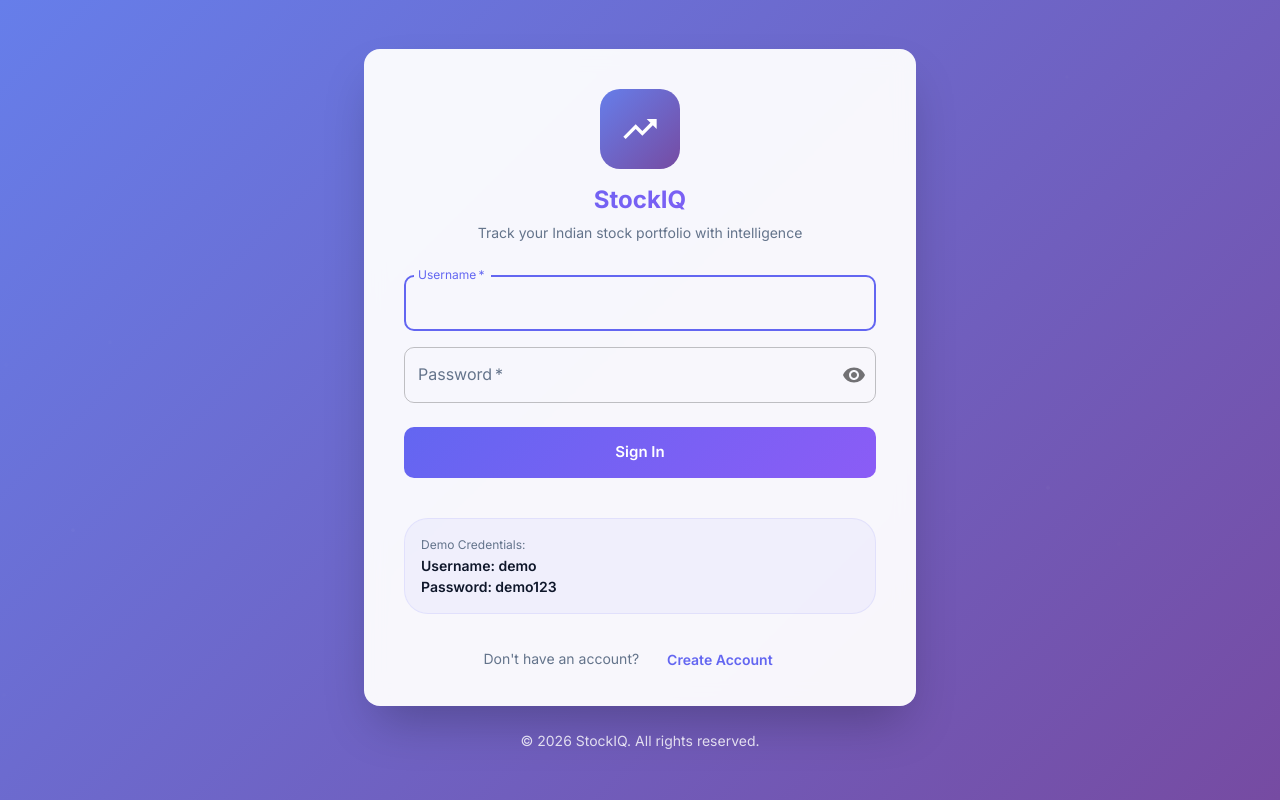
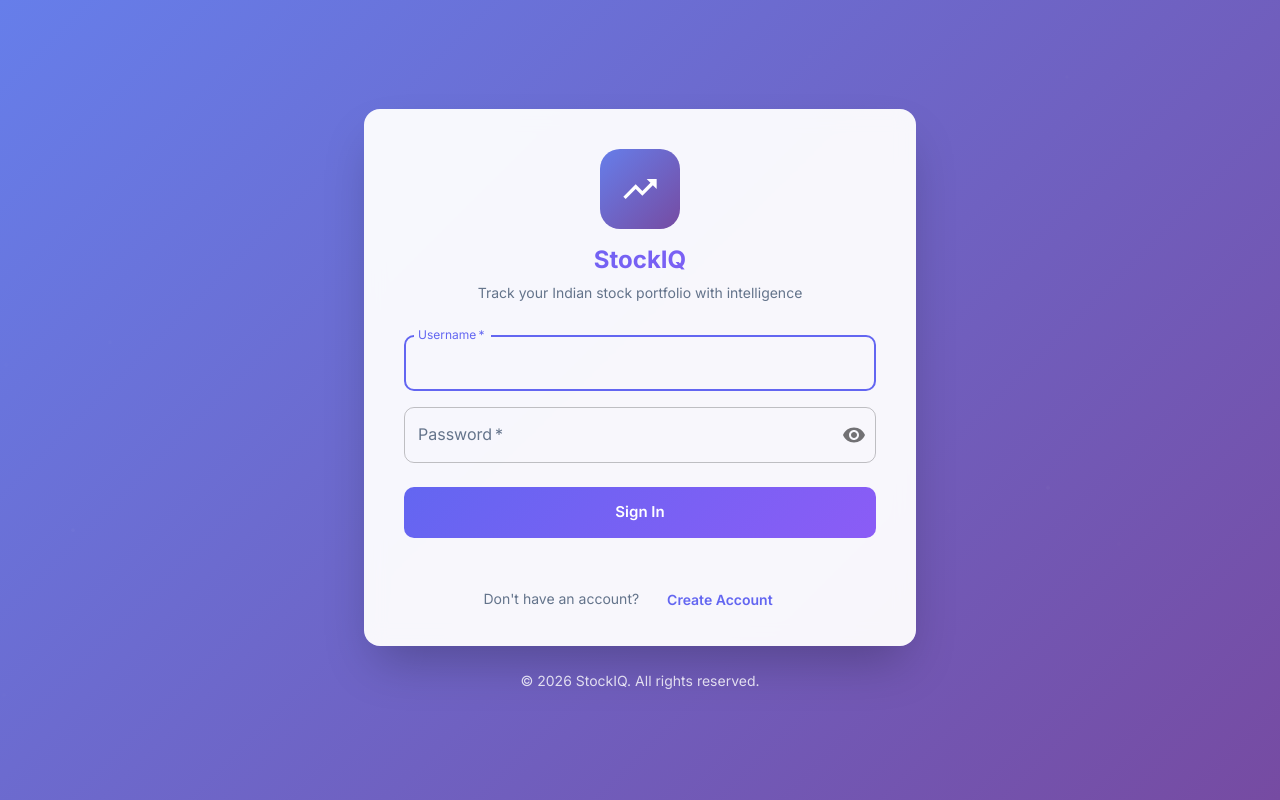
Before and after one commit to praneet30debnath/stockiq-frontend, a React (Vite) app: page /login in a window 1280 px wide. Built offline with nearby package versions, Linux system fonts and the light colour scheme; no server answers.

Commit message:
Removing demo creds from login screen

```diff
--- a/src/pages/Login/index.tsx
+++ b/src/pages/Login/index.tsx
@@ -195,27 +195,6 @@ const Login = () => {
                 </Button>
               </form>
 
-              {/* Demo Credentials */}
-              <Box
-                sx={{
-                  mt: 3,
-                  p: 2,
-                  borderRadius: 2,
-                  background: 'rgba(99, 102, 241, 0.05)',
-                  border: '1px solid rgba(99, 102, 241, 0.1)',
-                }}
-              >
-                <Typography variant="caption" color="text.secondary" display="block">
-                  Demo Credentials:
-                </Typography>
-                <Typography variant="body2" fontWeight="600">
-                  Username: demo
-                </Typography>
-                <Typography variant="body2" fontWeight="600">
-                  Password: demo123
-                </Typography>
-              </Box>
-
               {/* Register Link */}
               <Box sx={{ mt: 3, textAlign: 'center' }}>
                 <Typography variant="body2" color="text.secondary">
--- a/src/store/slices/authSlice.ts
+++ b/src/store/slices/authSlice.ts
@@ -45,6 +45,7 @@ const authSlice = createSlice({
       state.user = action.payload.user;
       state.token = action.payload.token;
       state.isAuthenticated = true;
+      state.loading = false;
       state.error = null;
       localStorage.setItem(STORAGE_KEYS.AUTH_TOKEN, action.payload.token);
       localStorage.setItem(STORAGE_KEYS.USER_DATA, JSON.stringify(action.payload.user));
@@ -53,6 +54,8 @@ const authSlice = createSlice({
       state.user = null;
       state.token = null;
       state.isAuthenticated = false;
+      state.loading = false;
+      state.error = null;
       localStorage.removeItem(STORAGE_KEYS.AUTH_TOKEN);
       localStorage.removeItem(STORAGE_KEYS.USER_DATA);
     },
```
